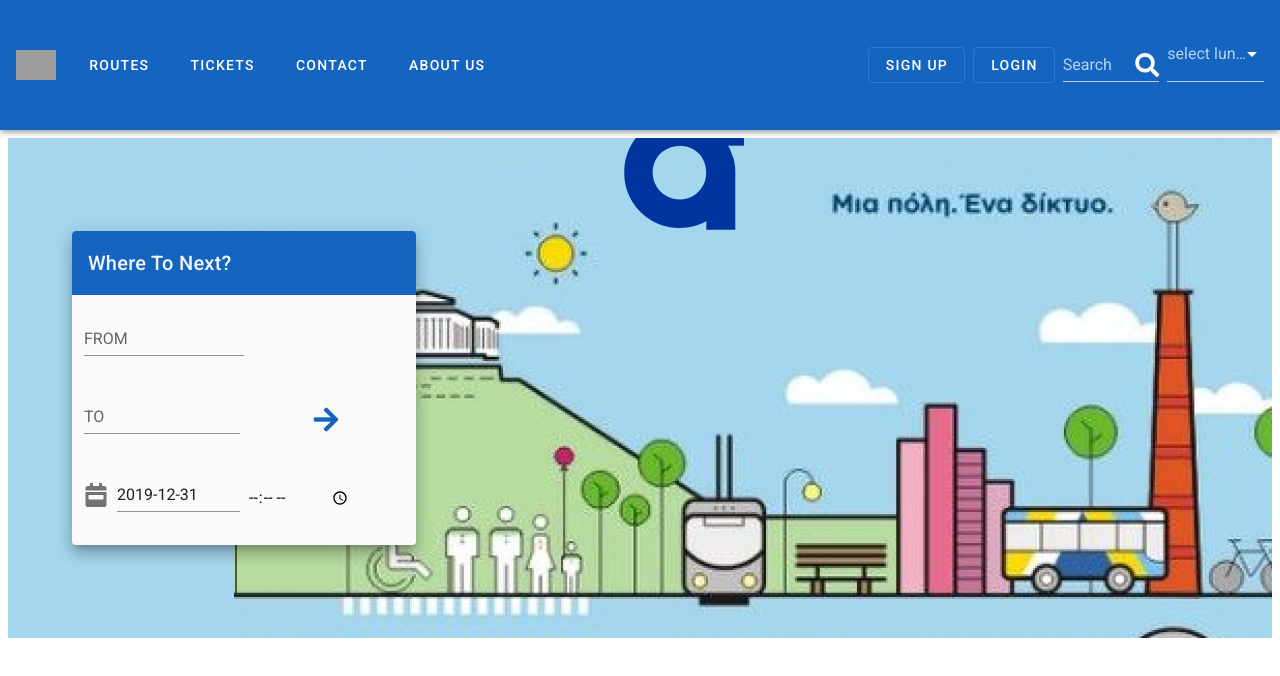
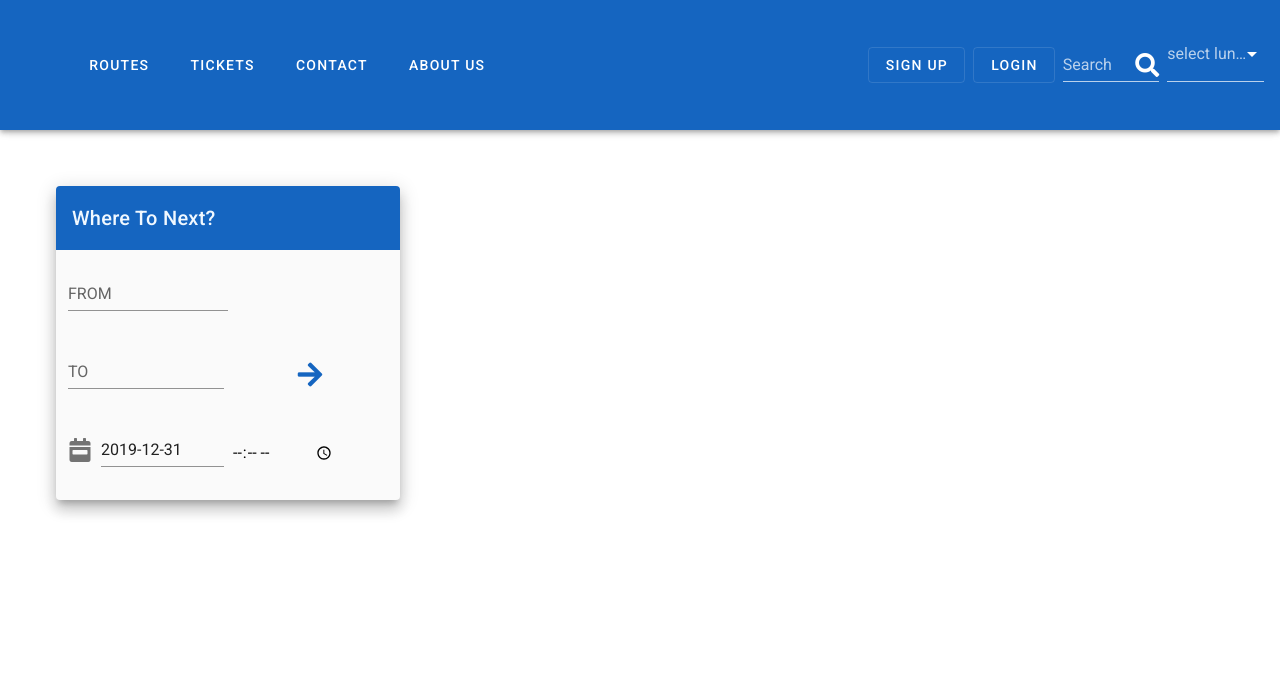
Before and after one commit to giatrakosg/eam3, a Vue app: page / in a window 1280 px wide. Shown: the top 676 px of the page. Built offline with nearby package versions, Linux system fonts and the light colour scheme; grey boxes are pictures that could not be loaded.

Commit message:
OasaLogo removed by mistake lol

```diff
--- a/src/views/Home.vue
+++ b/src/views/Home.vue
@@ -2,12 +2,12 @@
   <v-row justify="start">
 
     <v-col class="m-2" >
-      <v-parallax  contain  position="left"
+      <v-img  contain  position="left"
                    src="../../public/eisitiria1217sk.png">
 
 
       <SearchRouteForm class="m-5"/>
-      </v-parallax>
+      </v-img>
 
     </v-col>
 
```
Also changed, not shown: public/oasaLogo.png (added).
